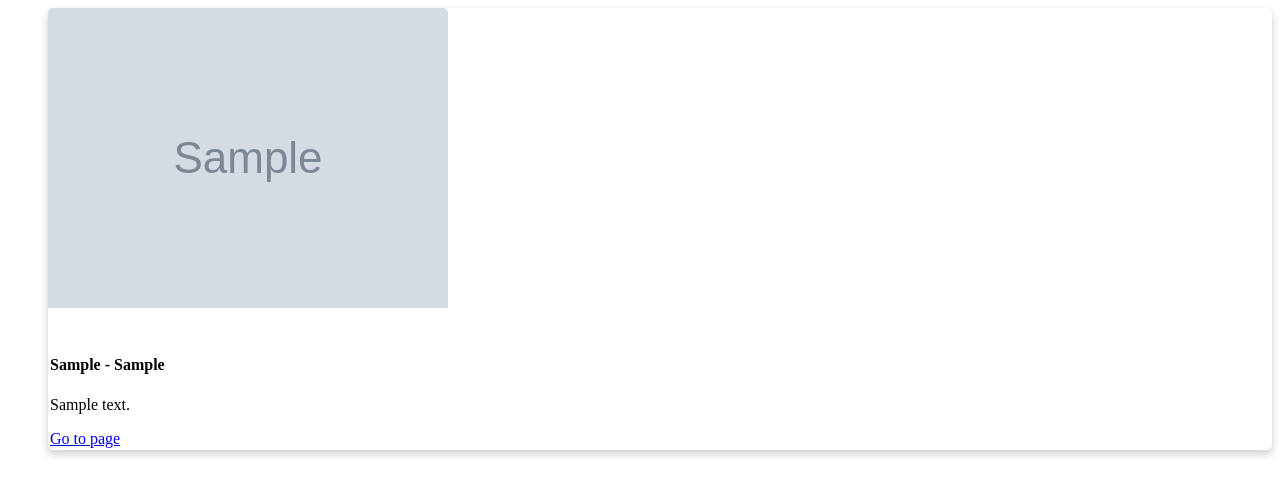
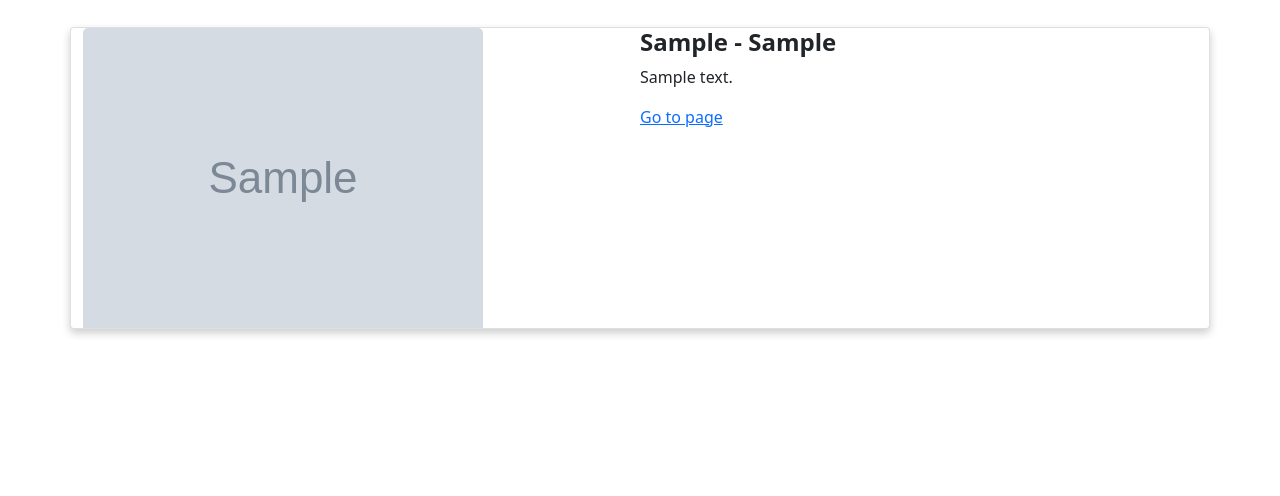
Before and after one commit to ICT-Brigade/dr_portal_api, a Django app: page /catalog/list in a window 1280 px wide. Shown: the top 496 px of the page. Run offline with Django 3.2, Linux system fonts and the light colour scheme; tables that the repository leaves empty hold one stand-in row (values such as "Sample post"); grey boxes marked "Sample" are stand-in pictures; parts of the project's set-up code (start-up, migrations or seed data) failed here and were passed over.

Commit message:
feat: add modal, refactor list view

```diff
--- a/catalog/templates/catalog_list.html
+++ b/catalog/templates/catalog_list.html
@@ -1,20 +1,49 @@
-{% load static %}
+{% extends "base.html" %}
+{%block content%}
+<!-- {% load static %} -->
 
-<link rel="stylesheet" href="{% static 'css/main.css' %}">
+<!-- <link rel="stylesheet" href="{% static 'css/main.css' %}"> -->
+<script src="{% static 'js/campaign_list.js' %}" defer></script>
+
+<!-- Modal -->
+<div
+  class="modal fade"
+  data-backdrop=""
+  id="campaign-dtl-modal"
+  tabindex="-1"
+  aria-labelledby="campaign-dtl-modal-title"
+  aria-hidden="true">
+    <div class="modal-dialog modal-xl">
+      <div class="modal-content">
+        <div class="modal-body" id="campaign-modal-body"></div>
+        </div>
+      </div>
+    </div>
+</div>
 
 {% if posts_list %}
-<ul>
+<ul class="container d-grid gap-4">
   {% for post in posts_list %}
-  <div class="card">
-    <img src="{{ post.image_link }}" alt="Image Unavailable">
-    <div class="container">
-      <h4><b>{{ post.beneficiary_location }} - {{ post.source_account }}</b></h4>
-      <p>{{ post.description }}</p>
-      <a href="{{post.link}}">Go to page</a>
+  <li class="row gy-100">
+    <div
+      class="d-flex flex-row m-0 card"
+      data-bs-toggle="modal"
+      data-bs-target="#campaign-dtl-modal"
+      id={{post.id}}>
+      <div class="col">
+          <img class="landscape" src="{{ post.image_link }}" alt="Image Unavailable">
+      </div>
+      <div class="col text-wrap">
+        <h4><b>{{ post.beneficiary_location }} - {{ post.source_account }}</b></h4>
+        <p>{{ post.description }}</p>
+        <a href="{{post.link}}">Go to page</a>
+      </div>
     </div>
-  </div>
+  </li>
   {% endfor %}
 </ul>
 {% else %}
 <p>No posts are available.</p>
 {% endif %}
+
+{%endblock content%}
```
